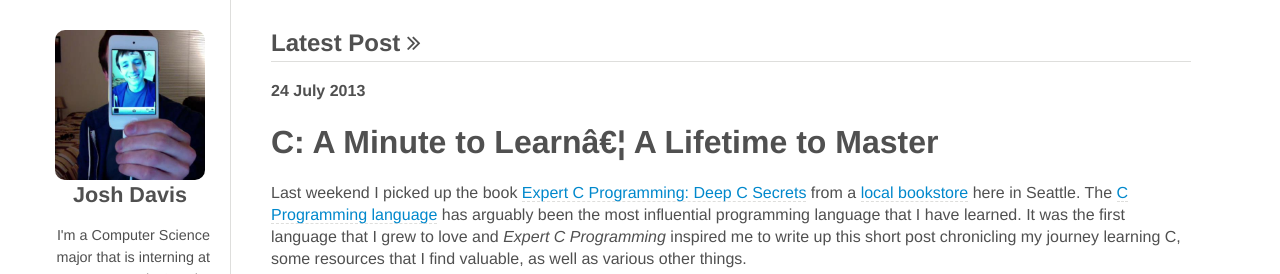
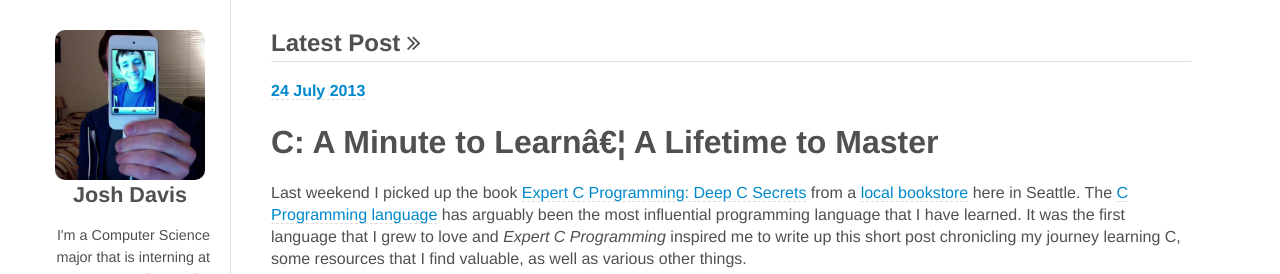
Before and after one commit to jdavis/jdavis.github.com, a Jekyll site: the page built from index.html, in a window 1280 px wide. Shown: the top 274 px of the page. Built offline with Jekyll 4.4.1, drawn with Linux system fonts in a browser that asks for light colours; some web fonts are replaced; Markdown is read by kramdown in place of the engine named in the settings.

Commit message:
Add permalink to date

```diff
--- a/index.html
+++ b/index.html
@@ -7,7 +7,11 @@
 
 <h2>Latest Post <i class="icon-double-angle-right"></i></h2>
 
-<h4>{{ site.posts.first.date | date: "%d %B %Y" }}</h4>
+<h4>
+    <a href="{{ site.posts.first.url }}">
+        {{ site.posts.first.date | date: "%d %B %Y" }}
+    </a>
+</h4>
 
 {{ site.posts.first.content }}
 
```
